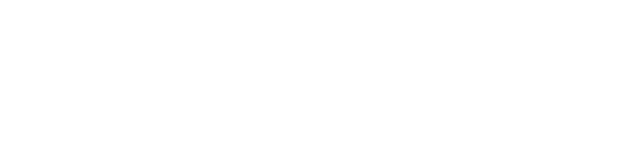
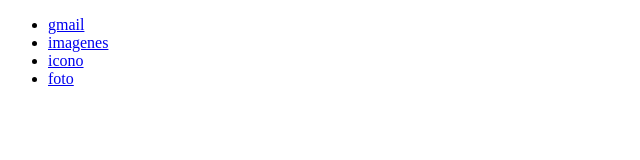
Before and after one commit to andresyva/proyectoClon, a plain HTML site: page css/index.html in a window 1280 px wide. Shown: the whole page, without its empty margins (0-640 px from the left). Drawn offline with Linux system fonts and the light colour scheme.

Commit message:
creando mi setup

```diff
--- a/css/index.html
+++ b/css/index.html
@@ -7,6 +7,13 @@
     <title>Document</title>
 </head>
 <body>
-
+   <header>
+    <ul>
+<li><a href="gmail">gmail</a></li>
+<li><a href="imagenes">imagenes</a></li>
+<li><a href="icono">icono</a></li>
+<li> <a href="foto">foto</a></li>
+ </ul>
+   </header>
 </body>
 </html>
```
